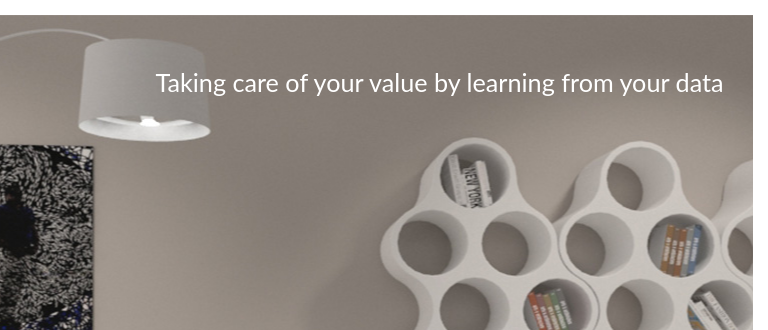
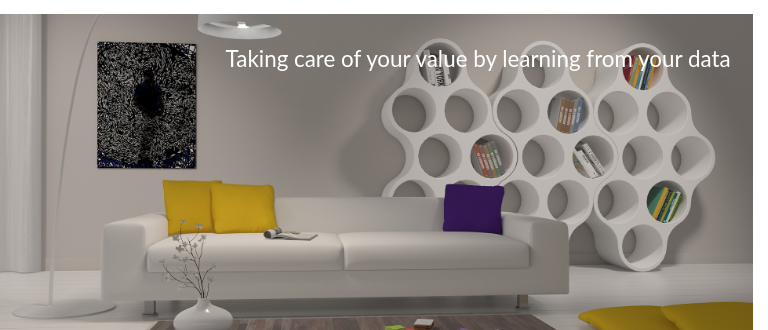
Before and after one commit to radicalgraphics/30Mhz, a website: page Commercial Web/webroot/zensie.html in a window 768 px wide. Shown: the part 106-436 px from the top of the page. Drawn offline with Linux system fonts and the light colour scheme; a small style sheet from the web is missing; files whose address does not match are found by name.

Commit message:
[zensie.html] - size matter section fix
the background is now 100% width and responsive.

```diff
--- a/Commercial Web/webroot/css/index.css
+++ b/Commercial Web/webroot/css/index.css
@@ -652,21 +652,21 @@ ul.navbar-nav {
 
 
 .container_size_matter{
+    width: 100%;
+    height: 1000px;
+    background-image: url(../images/product_page/interiorview-optimized.jpg);
     background-repeat:no-repeat;
-    /*background-size:contain;*/
-    background-position:center;
-    height: 737px;
-    background-image: url(../images/product_page/interior_1_opt.jpg);
+    background-size:100%;
     font-family: 'Lato';
 
 }
 
-
 .taking_care_text{
-    padding-top: 2em;
+    padding-top: 1em;
     font-size: 2em;
     color:#ffffff;
-    padding-left: 13em;
+    float: right;
+    margin-right: 4em;
 }
 
 
@@ -674,7 +674,7 @@ ul.navbar-nav {
     font-size: 5em;
     color:#ff4200;
     font-weight: 300;
-    padding-top: 460px;
+    padding-top: 44%;
 }
 
 .subtitle_size{
@@ -745,6 +745,23 @@ ul.navbar-nav {
 /* ================================================== */
 
 @media (min-width: 992px) and (max-width: 1199px) {
+
+    .taking_care_text{
+        font-size: 1.9em;
+        margin-top: 0.5em;
+        margin-right: 1em;
+    }
+
+    .headline_size{
+        font-size: 4em;
+        padding-top: 44%;
+    }
+
+    .subtitle_size{
+        font-size: 2.0em;
+        margin-top: -0.4em;
+    }
+
     .tour-4columns {
         margin-left: 1em;
     }
@@ -770,16 +787,29 @@ ul.navbar-nav {
     .submit_button {
         margin-left: -18%;
     }
-    .taking_care_text{
-        font-size: 1.9em;
-        padding-left: 12em;
-    }
+
     .headline_howdoesitwork{
         padding-left: 1em;
     }
 }
 
 @media (min-width: 768px) and (max-width: 991px) {
+    .taking_care_text{
+        font-size: 1.7em;
+        margin-top: 0.5em;
+        margin-right: 1em;
+    }
+
+    .headline_size{
+        font-size: 3.8em;
+        padding-top: 44%;
+    }
+
+    .subtitle_size{
+        font-size: 1.8em;
+        margin-top: -0.5em;
+    }
+
     ul.navbar-nav {
         margin-right: -5%;
     }
@@ -816,10 +846,7 @@ ul.navbar-nav {
         right: 1em;
         top: -8.6em;
     }
-    .taking_care_text{
-        font-size: 1.8em;
-        padding-left: 12em;
-    }
+
     .headline_howdoesitwork{
         padding-left: 1em;
     }
@@ -829,6 +856,23 @@ ul.navbar-nav {
 }
 
 @media (max-width: 768px) {
+
+    .taking_care_text{
+        font-size: 1.6em;
+        margin-top: 0.3em;
+        margin-right: 1em;
+    }
+
+    .headline_size{
+        font-size: 3.5em;
+        padding-top: 42%;
+    }
+
+    .subtitle_size{
+        font-size: 1.6em;
+        margin-top: -0.5em;
+    }
+
     .copyright {
         position: absolute;
         right: 0.1em;
@@ -862,19 +906,7 @@ ul.navbar-nav {
     .tour-col-text {
         margin-left: 3em;
     }
-    .taking_care_text{
-        font-size: 1.8em;
-        padding-left: 6em;
-        padding-right: 1em;
-    }
-    .headline_size{
-        font-size: 3.9em;
-        padding-top: 450px;
-    }
 
-    .subtitle_size{
-        font-size: 1.5em;
-    }
     .headline_howdoesitwork{
         font-size: 3.5em;
         padding-left: 0.5em;
@@ -885,6 +917,23 @@ ul.navbar-nav {
 }
 
 @media (max-width: 640px) {
+
+    .taking_care_text{
+        font-size: 1.5em;
+        margin-top: 0.3em;
+        margin-right: 1em;
+    }
+
+    .headline_size{
+        font-size: 3em;
+        padding-top: 42%;
+    }
+
+    .subtitle_size{
+        font-size: 1.4em;
+        margin-top: -0.5em;
+    }
+
 
     .contact-text-1 {
         font-size: 1.5em;
--- a/Commercial Web/webroot/zensie.html
+++ b/Commercial Web/webroot/zensie.html
@@ -74,7 +74,7 @@ header
     <div class="row">
       <div class="col-lg-12 col-md-12 col-sm-12 col-xs-12 col-centered">
         <div class="container_size_matter">
-          <div class="taking_care_text">
+          <div class="taking_care_text pull-right">
             Taking care of your value by learning from your data
           </div>
           <div class="headline_size">
```
Also changed, not shown: Commercial Web/webroot/images/product_page/interiorview-optimized.jpg (added), Commercial Web/workfiles/Product Page/Pictures 03-11-14/zensie-interiorview-optimized.jpg (added).
